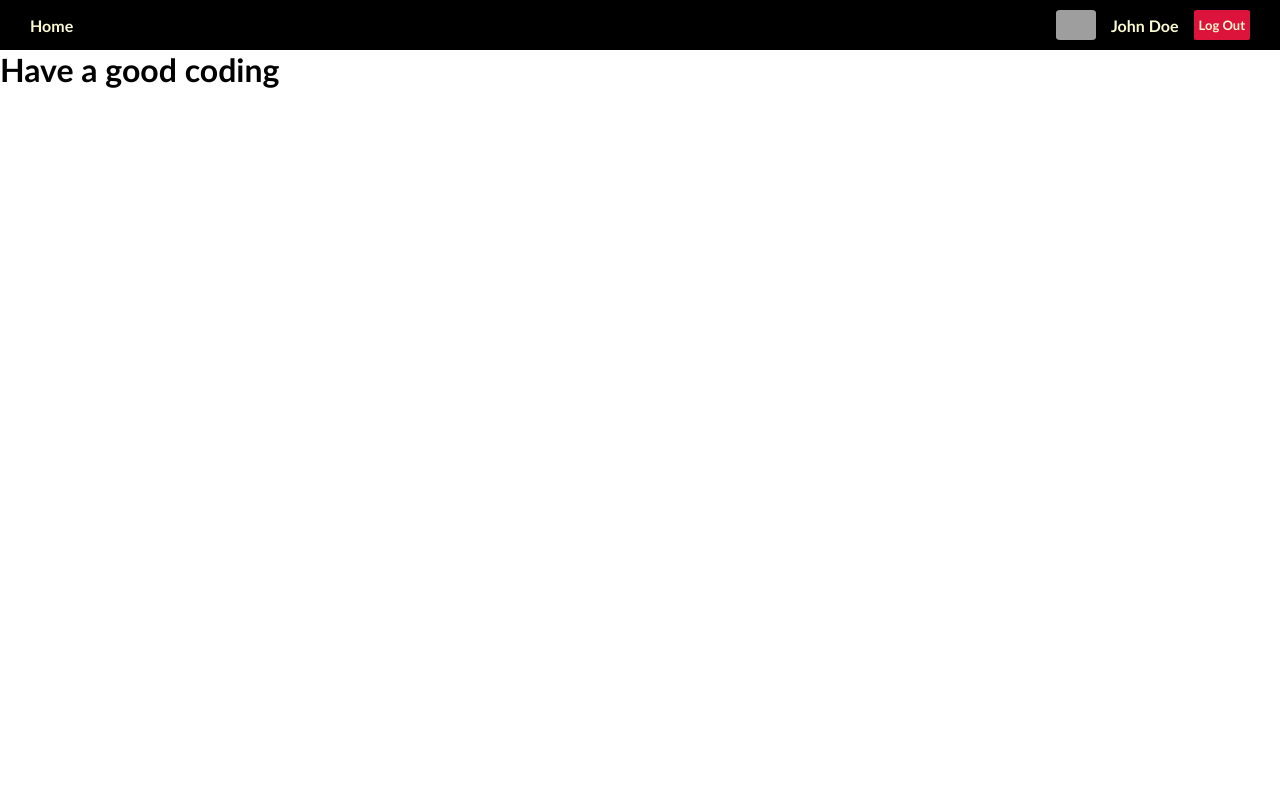
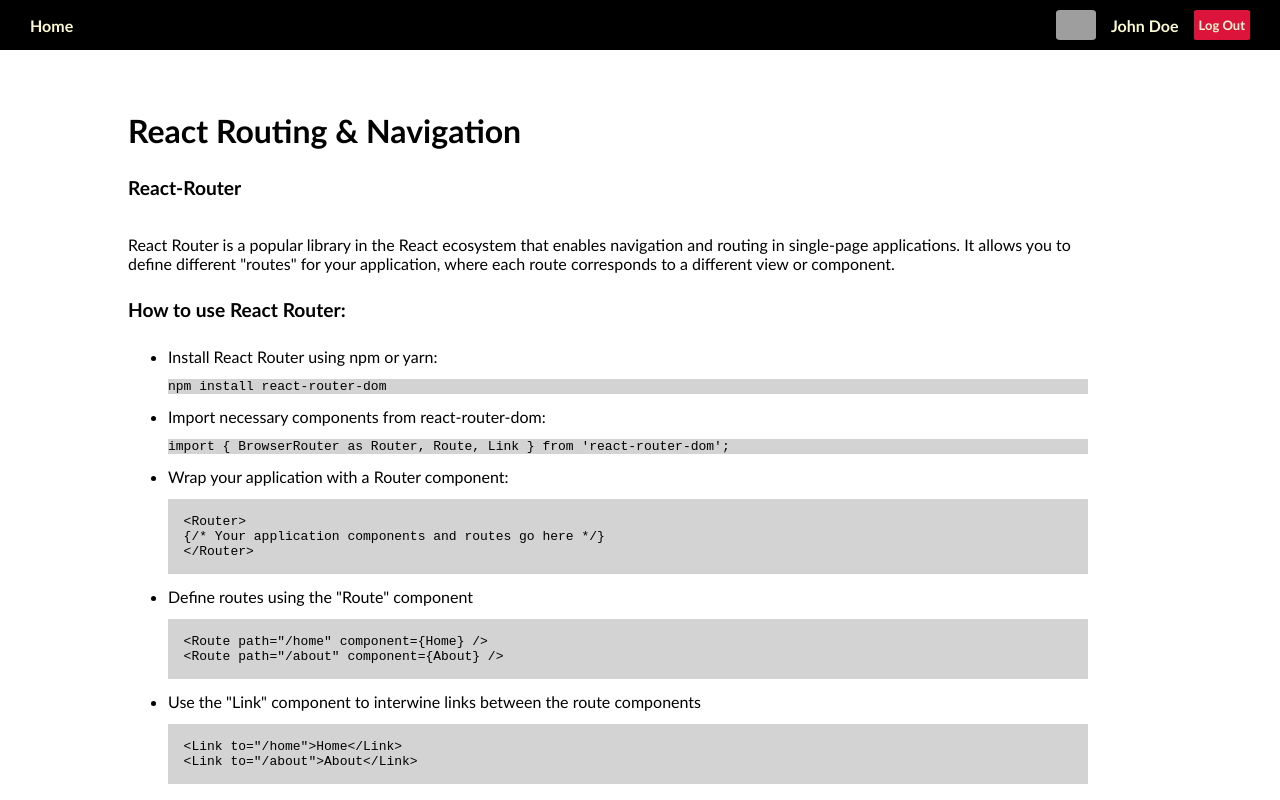
Before and after one commit to shreyanshxyz/react-js-notes, a React (Vite) app: page /routing in a window 1280 px wide. Built offline with nearby package versions, Linux system fonts and the light colour scheme; grey boxes are pictures that could not be loaded.

Commit message:
update Routing.tsx

```diff
--- a/src/pages/Routing/Routing.tsx
+++ b/src/pages/Routing/Routing.tsx
@@ -1,8 +1,59 @@
 import React from "react";
-
+import "./style.css";
 type RoutingProps = {};
 
 const Routing: React.FC<RoutingProps> = () => {
-  return <div className="blog__heading">Have a good coding</div>;
+  const routerImport = `import { BrowserRouter as Router, Route, Link } from 'react-router-dom';`;
+  const routerWrapper = `
+  <Router>
+  {/* Your application components and routes go here */}
+  </Router>
+  `;
+  const routesSnippet = `
+  <Route path="/home" component={Home} />
+  <Route path="/about" component={About} />
+  `;
+  const linkSnippet = `
+  <Link to="/home">Home</Link>
+  <Link to="/about">About</Link>
+  `;
+  return (
+    <div className="blog__container">
+      <h1 className="blog__heading">React Routing & Navigation</h1>
+      <h4 className="blog__subheading">React-Router</h4>
+      <div className="blog__text">
+        React Router is a popular library in the React ecosystem that enables
+        navigation and routing in single-page applications. It allows you to
+        define different "routes" for your application, where each route
+        corresponds to a different view or component.
+      </div>
+      <h4 className="blog__subheading">How to use React Router:</h4>
+      <ul>
+        <li>Install React Router using npm or yarn:</li>
+        <pre className="code__snippet">
+          <code>npm install react-router-dom</code>
+        </pre>
+        <li>Import necessary components from react-router-dom:</li>
+        <pre className="code__snippet">
+          <code>{routerImport}</code>
+        </pre>
+        <li>Wrap your application with a Router component:</li>
+        <pre className="code__snippet">
+          <code>{routerWrapper}</code>
+        </pre>
+        <li>Define routes using the "Route" component</li>
+        <pre className="code__snippet">
+          <code>{routesSnippet}</code>
+        </pre>
+        <li>
+          Use the "Link" component to interwine links between the route
+          components
+        </li>
+        <pre className="code__snippet">
+          <code>{linkSnippet}</code>
+        </pre>
+      </ul>
+    </div>
+  );
 };
 export default Routing;
```
